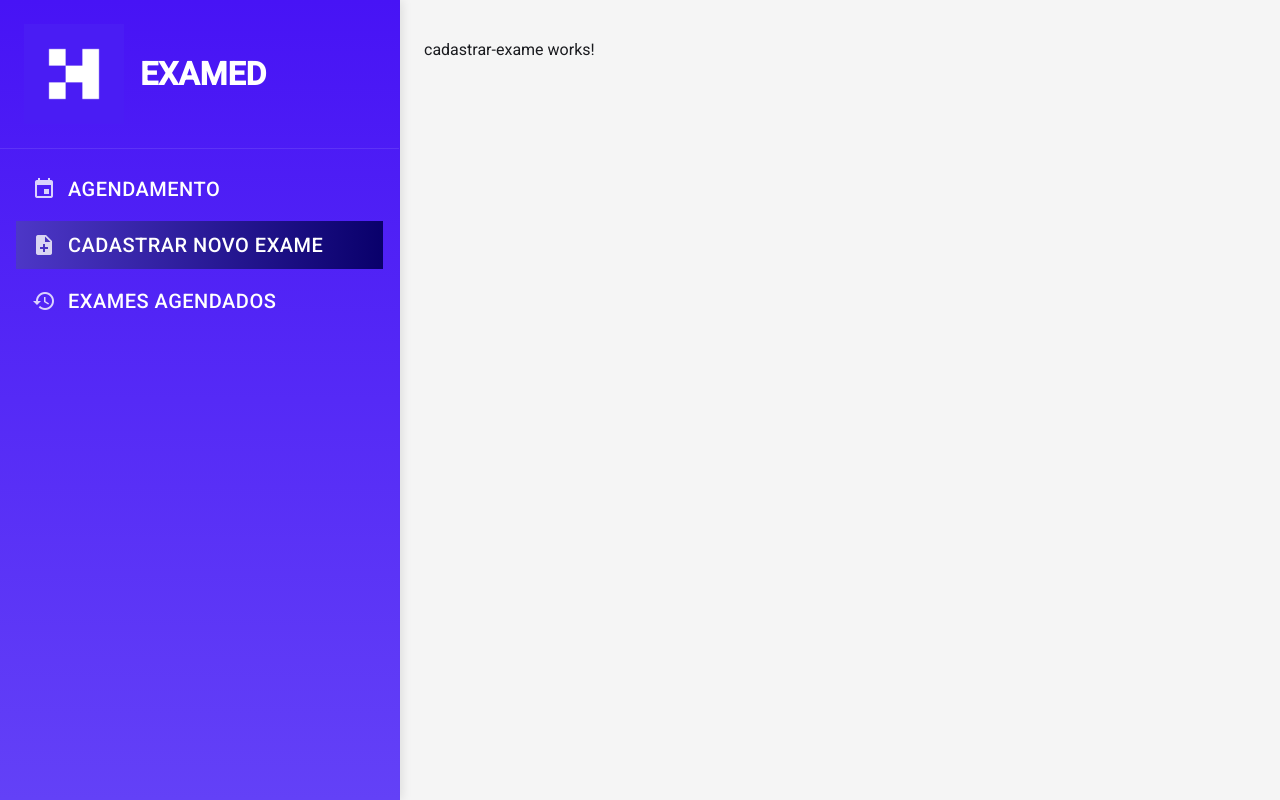
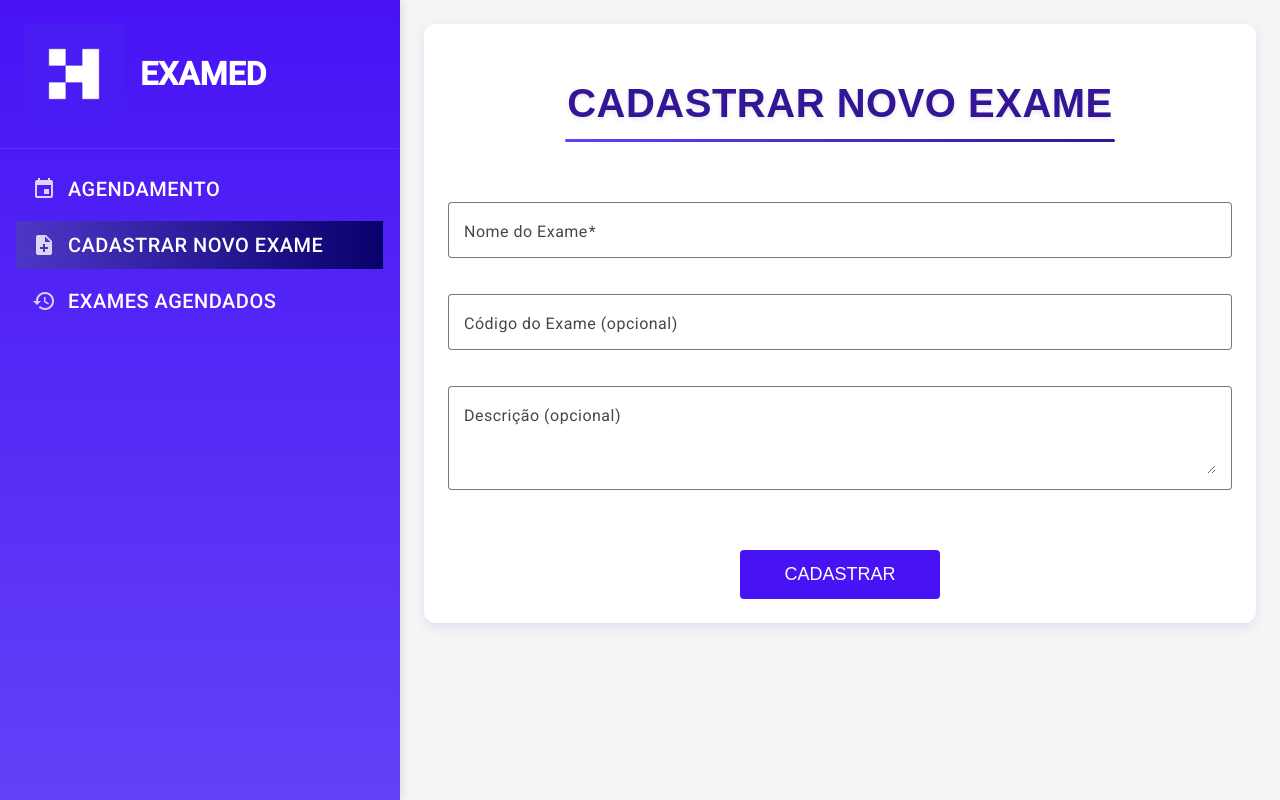
Before and after one commit to jamilymagalhaess/examed, an Angular app: page /cadastrar-exame in a window 1280 px wide. Built offline with nearby package versions, Linux system fonts and the light colour scheme.

Commit message:
feat: cadastro de exame.

```diff
--- a/src/app/pages/cadastrar-exame/cadastrar-exame.component.html
+++ b/src/app/pages/cadastrar-exame/cadastrar-exame.component.html
@@ -1 +1,35 @@
-<p>cadastrar-exame works!</p>
+<div class="cadastro-container">
+  <h2>Cadastrar Novo Exame</h2>
+
+  <form [formGroup]="cadastroForm" (ngSubmit)="onSubmit()" class="cadastro-form">
+    <div class="form-row">
+      <mat-form-field appearance="outline">
+        <mat-label>Nome do Exame</mat-label>
+        <input matInput formControlName="nomeExame" required>
+        <mat-error *ngIf="cadastroForm.get('nomeExame')?.hasError('required')">
+          Nome do exame é obrigatório
+        </mat-error>
+      </mat-form-field>
+    </div>
+
+    <div class="form-row">
+      <mat-form-field appearance="outline">
+        <mat-label>Código do Exame (opcional)</mat-label>
+        <input matInput formControlName="codigoExame">
+      </mat-form-field>
+    </div>
+
+    <div class="form-row">
+      <mat-form-field appearance="outline">
+        <mat-label>Descrição (opcional)</mat-label>
+        <textarea matInput formControlName="descricao" rows="3"></textarea>
+      </mat-form-field>
+    </div>
+
+    <div class="form-actions">
+      <button mat-raised-button color="primary" type="submit" [disabled]="!cadastroForm.valid">
+        CADASTRAR
+      </button>
+    </div>
+  </form>
+</div>
--- a/src/app/pages/cadastrar-exame/cadastrar-exame.component.scss
+++ b/src/app/pages/cadastrar-exame/cadastrar-exame.component.scss
@@ -0,0 +1,75 @@
+.cadastro-container {
+  max-width: 800px;
+  margin: 0 auto;
+  padding: 24px;
+  border-radius: 12px;
+  box-shadow: 0 4px 12px rgba(71, 19, 245, 0.1);
+  background-color: #ffffff;
+
+  h2 {
+    color: #331597;
+    font-size: 2.5rem;
+    margin-bottom: 2rem;
+    text-align: center;
+    font-weight: 600;
+    font-family: 'Montserrat', sans-serif;
+    letter-spacing: 0.5px;
+    text-transform: uppercase;
+    position: relative;
+    padding-bottom: 1rem;
+
+    &::after {
+      content: '';
+      position: absolute;
+      bottom: 0;
+      left: 50%;
+      transform: translateX(-50%);
+      width: 550px;
+      height: 3px;
+      background: linear-gradient(90deg, #6341f7 0%, #331597 100%);
+      border-radius: 3px;
+    }
+
+    text-shadow: 0 2px 4px rgba(0, 0, 0, 0.1);
+  }
+}
+
+.cadastro-form {
+  display: flex;
+  flex-direction: column;
+  gap: 16px;
+  margin-top: 60px;
+}
+
+.form-row {
+  width: 100%;
+
+  mat-form-field {
+    width: 100%;
+  }
+}
+
+
+.form-actions {
+  display: flex;
+  justify-content: center;
+  margin-top: 24px;
+
+  button {
+    padding: 14px;
+    font-weight: 500;
+    width: 100%;
+    max-width: 200px;
+    font-size: 18px;
+    text-transform: uppercase;
+    border-radius: 4px;
+    background-color: #4713f5; /* Cor sólida */
+    color: #ffffff;
+    border: none;
+    transition: background-color 0.3s ease;
+
+    &:hover {
+      background-color: #303f9f; /* Tom mais escuro no hover */
+    }
+  }
+}
--- a/src/app/pages/cadastrar-exame/cadastrar-exame.component.ts
+++ b/src/app/pages/cadastrar-exame/cadastrar-exame.component.ts
@@ -1,11 +1,52 @@
-import { Component } from '@angular/core';
+import { Component, OnInit } from '@angular/core';
+import { FormBuilder, FormGroup, Validators } from '@angular/forms';
+import { MatSnackBar } from '@angular/material/snack-bar';
+// import { ExameService } from '../services/exame.service';
 
 @Component({
   selector: 'app-cadastrar-exame',
-  imports: [],
   templateUrl: './cadastrar-exame.component.html',
-  styleUrl: './cadastrar-exame.component.scss'
+  styleUrls: ['./cadastrar-exame.component.scss'],
+  standalone: false,
 })
-export class CadastrarExameComponent {
+export class CadastrarExameComponent implements OnInit {
+  cadastroForm: FormGroup;
 
+  constructor(
+    private fb: FormBuilder,
+    private snackBar: MatSnackBar
+  ) // private exameService: ExameService
+  {
+    this.cadastroForm = this.fb.group({
+      nomeExame: ['', Validators.required],
+      codigoExame: [''],
+      descricao: [''],
+    });
+  }
+
+  ngOnInit(): void {}
+
+  onSubmit(): void {
+    if (this.cadastroForm.valid) {
+      const formData = this.cadastroForm.value;
+
+      // Simulando chamada ao serviço (descomente quando implementar)
+      // this.exameService.cadastrarExame(formData).subscribe({
+      //   next: () => {
+      this.snackBar.open('Exame cadastrado com sucesso!', 'Fechar', {
+        duration: 5000,
+        panelClass: ['success-snackbar'],
+      });
+      this.cadastroForm.reset();
+      //   },
+      //   error: (err) => {
+      //     console.error('Erro ao cadastrar exame:', err);
+      //     this.snackBar.open('Erro ao cadastrar exame. Tente novamente.', 'Fechar', {
+      //       duration: 5000,
+      //       panelClass: ['error-snackbar']
+      //     });
+      //   }
+      // });
+    }
+  }
 }
```
Also changed, not shown: src/app/pages/cadastrar-exame/cadastrar-exame.module.ts (+11 -6 lines).
